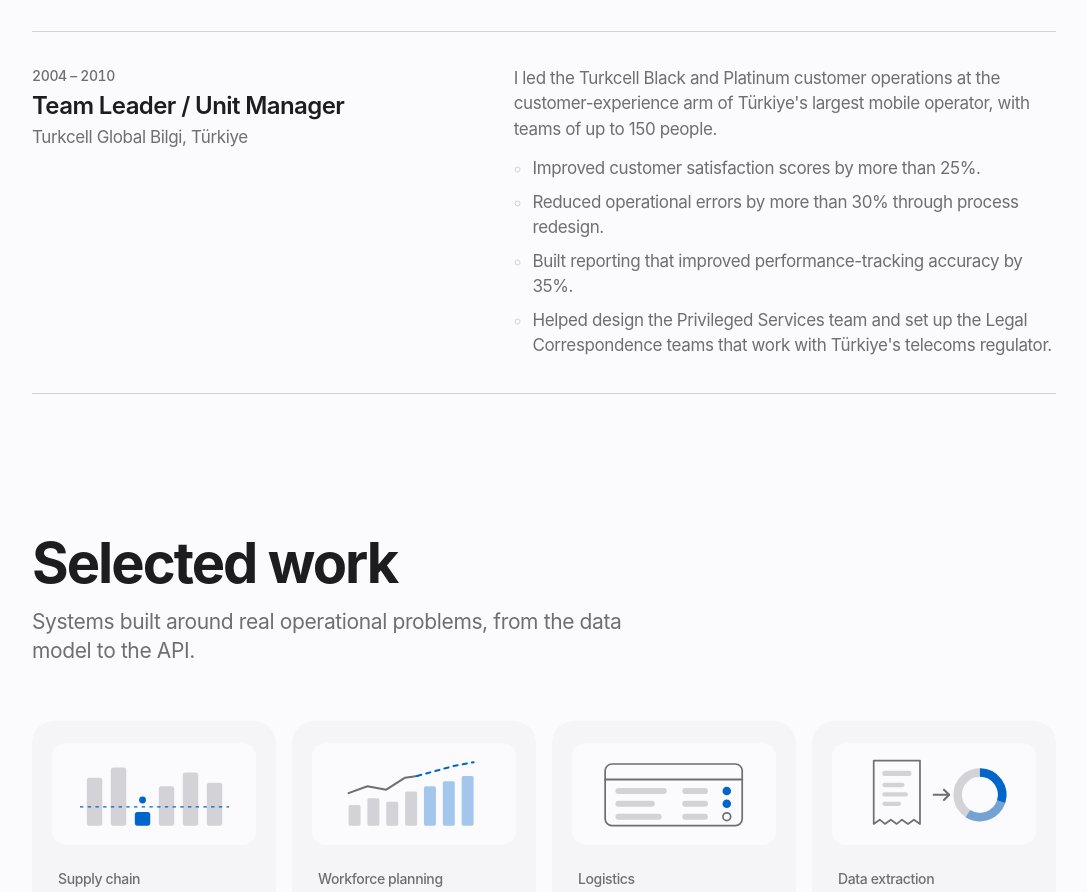
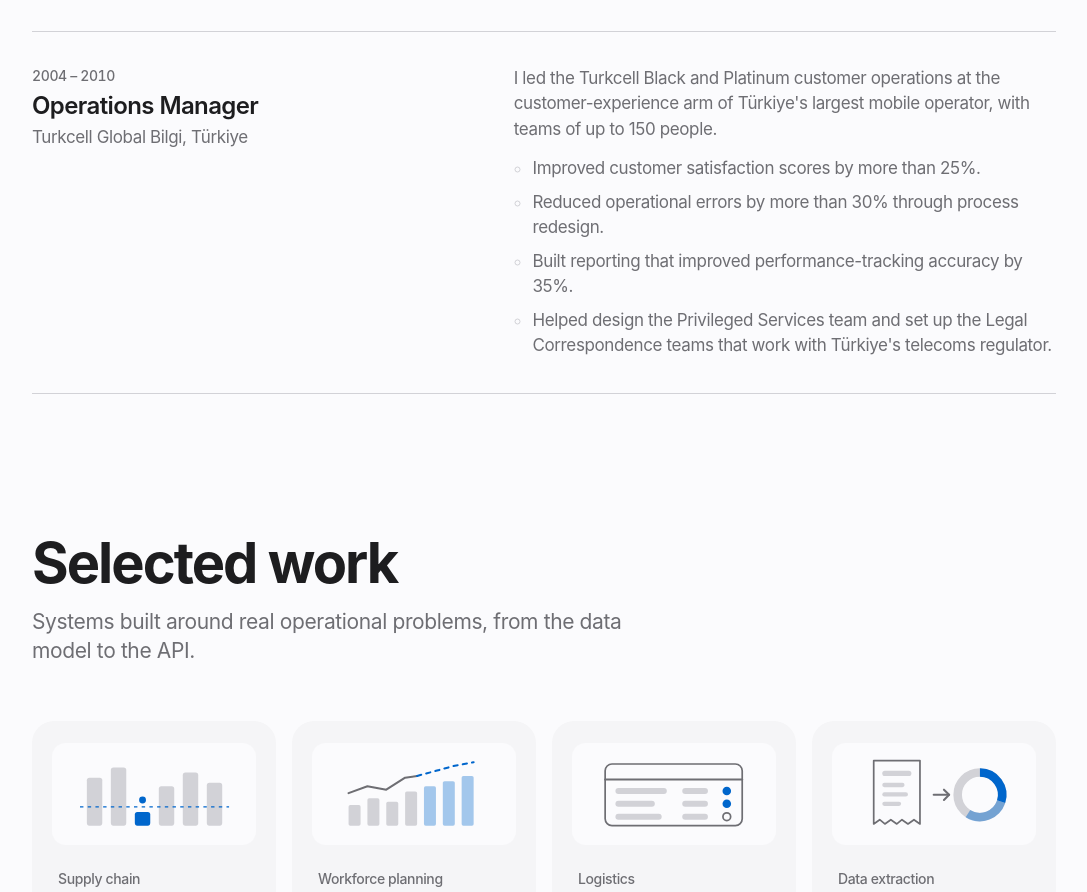
Before and after one commit to akincenk/akincenk.github.io, a plain HTML site: page index.html in a window 1280 px wide. Shown: the part 4692-5584 px from the top of the page, without its empty margins (96-1183 px from the left). Drawn offline with Linux system fonts and the light colour scheme.

Commit message:
Use Operations Manager title for 2004–2010 role

```diff
--- a/index.html
+++ b/index.html
@@ -349,7 +349,7 @@
         <li>
           <div>
             <p class="when">2004 – 2010</p>
-            <h3>Team Leader / Unit Manager</h3>
+            <h3>Operations Manager</h3>
             <p class="where">Turkcell Global Bilgi, Türkiye</p>
           </div>
           <div>
```
